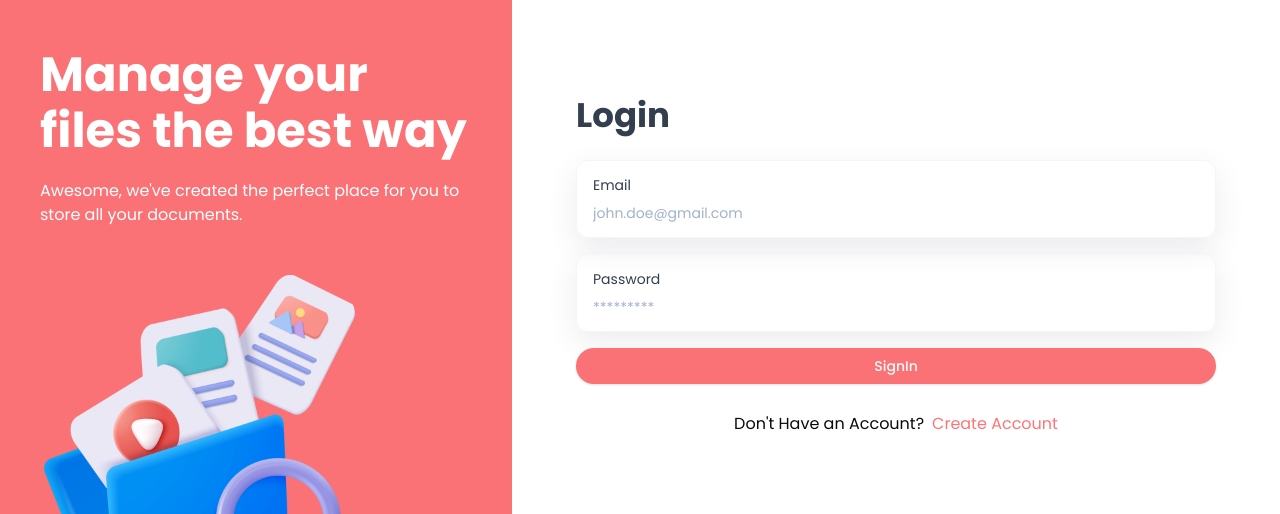
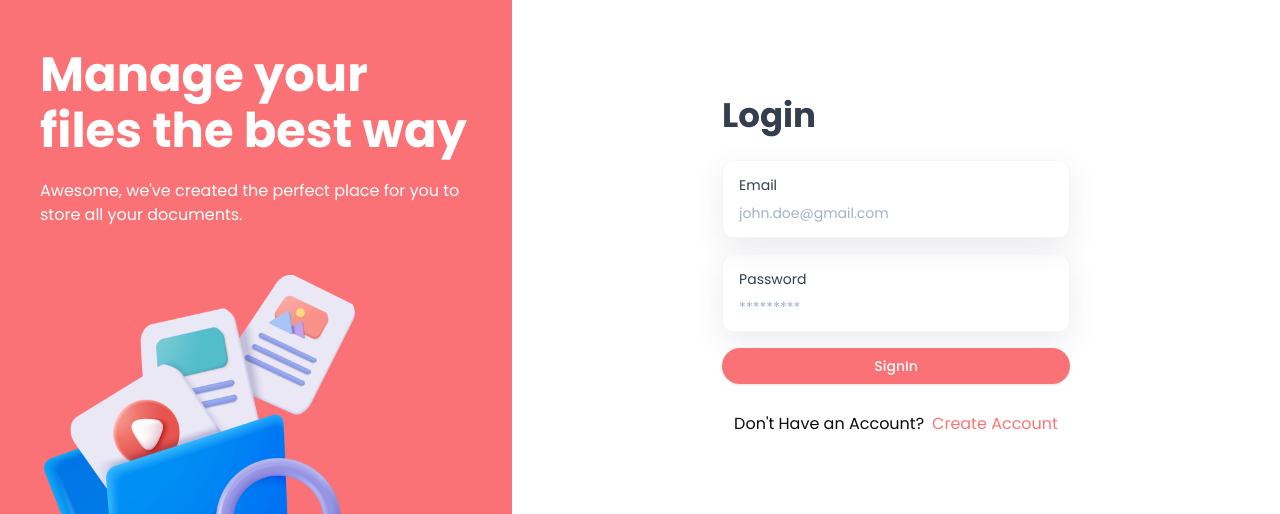
Before and after one commit to MuhammadAhsaanAbbasi/storeit, a Next.js app: page /sign-in in a window 1280 px wide. Shown: the part 133-647 px from the top of the page. Built offline with nearby package versions, Linux system fonts and the light colour scheme; no server answers.

Commit message:
Fixing Some Changes

```diff
--- a/src/app/(auth)/sign-in/page.tsx
+++ b/src/app/(auth)/sign-in/page.tsx
@@ -1,9 +1,15 @@
 
 import { SignInForm } from '@/components/auth/SignInForm';
-import React from 'react'
+import React, { Suspense } from 'react'
 
 const SignIn = () => {
-  return <SignInForm />
+  return (
+    <main>
+      <Suspense>
+        <SignInForm />
+      </Suspense>
+    </main>
+  )
 }
 
 export default SignIn;
--- a/src/app/(root)/layout.tsx
+++ b/src/app/(root)/layout.tsx
@@ -4,13 +4,14 @@ import SideBar from '@/components/navigation/SideBar';
 import { getCurrentUser } from '@/lib/actions/user.actions';
 import { parseStringify } from '@/lib/utils';
 import { Metadata } from 'next';
-import { redirect } from 'next/navigation';
 import React, { ReactNode } from 'react'
 
 export const metadata: Metadata = {
   title: "StoreIt",
   description: "StoreIt - The only storage solution you need.",
 };
+
+export const dynamic = 'force-dynamic';
 
 const RootLayout = async ({ children }: { children: ReactNode }) => {
   const currentUser = await getCurrentUser();
```
